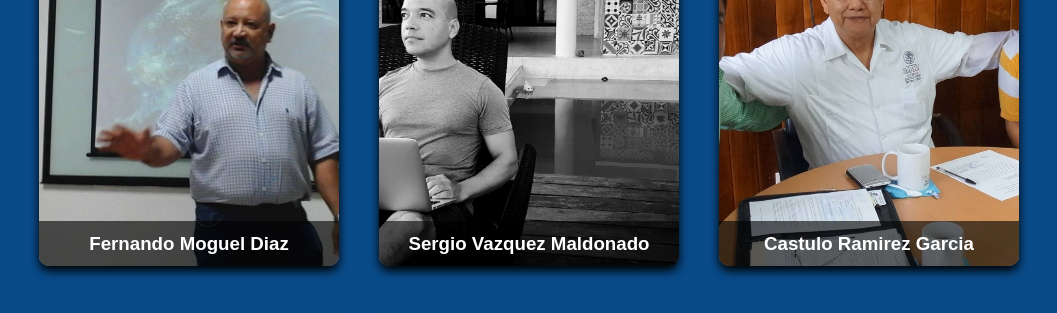
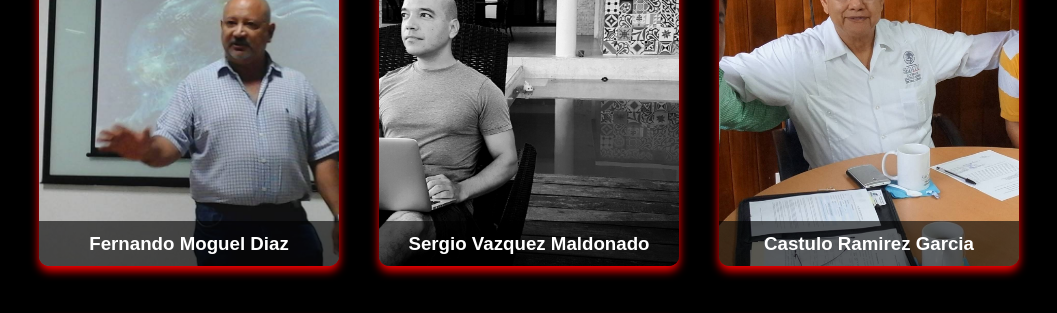
Before and after one commit to Rodromm/platicas_fenix, a plain HTML site: page index.html in a window 1280 px wide. Shown: the part 109-422 px from the top of the page, without its empty margins (111-1168 px from the left). Drawn offline with Linux system fonts and the light colour scheme.

Commit message:
cambios de estilos

```diff
--- a/styles.css
+++ b/styles.css
@@ -10,7 +10,7 @@ body {
     align-items: center;
     justify-content: center;
     min-height: 100vh;
-    background: rgb(9, 74, 136);
+    background: black;
     flex-wrap: wrap;
 }
 
@@ -33,7 +33,7 @@ body {
 
 .card .front {
     transform: perspective(600px) rotateY(0deg);
-    box-shadow: 0 5px 10px #000;
+    box-shadow: 0 5px 10px red;
 }
 
 .card .front img {
@@ -63,7 +63,7 @@ body {
     flex-direction: column;
     justify-content: space-between;
     text-align: center;
-    box-shadow: 0 5px 10px black;
+    box-shadow: 0 5px 10px green;
 }
 
 .card .back .link {
```
